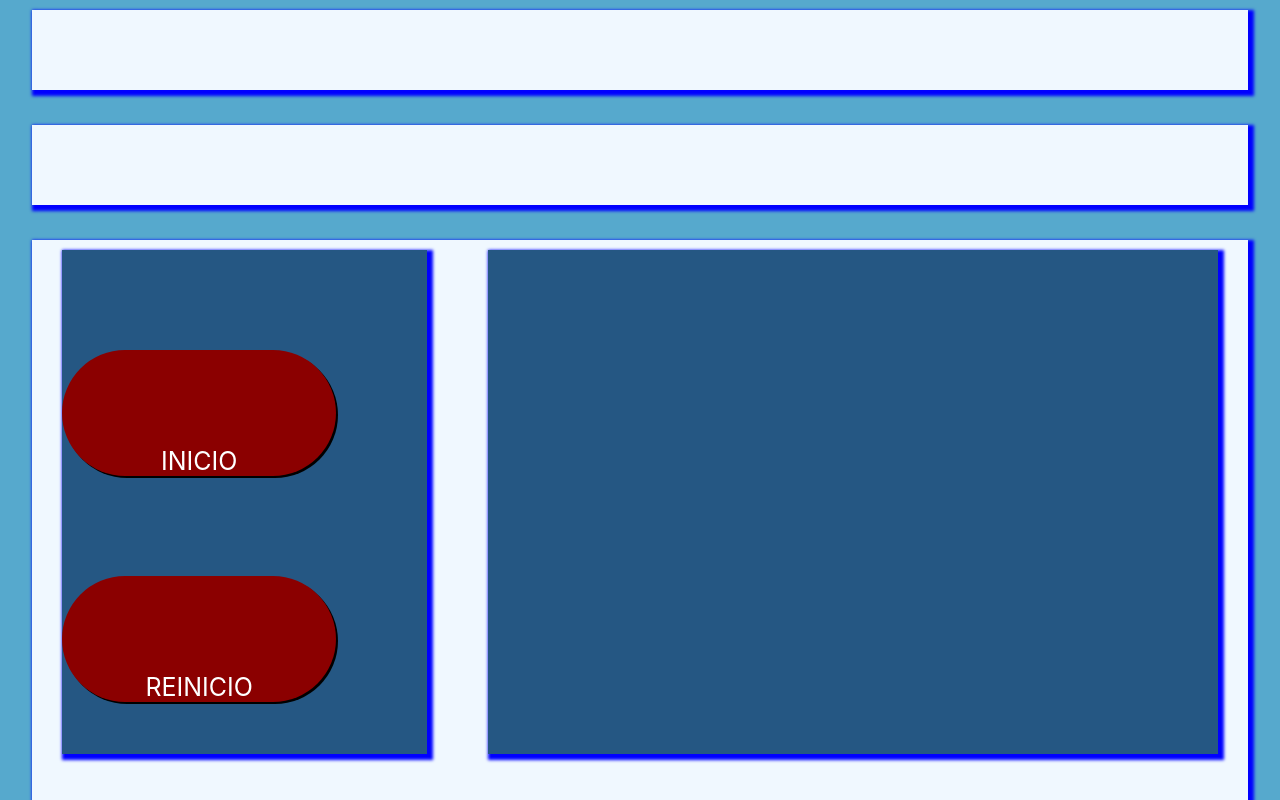
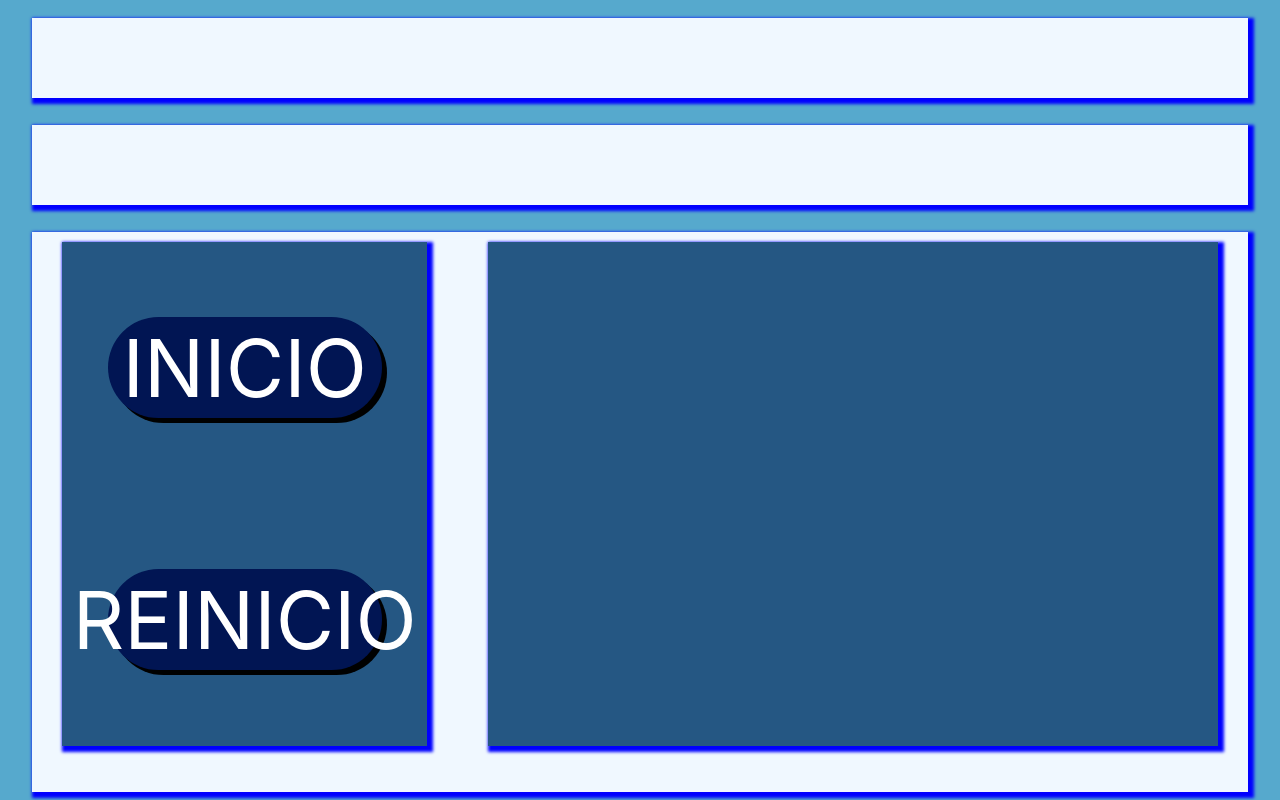
Before and after one commit to Proyecto-DAW-Segundo-Curso/hackaton-halloween, a React (Create React App) app: page / in a window 1280 px wide. Built offline with nearby package versions, Linux system fonts and the light colour scheme.

Commit message:
botones sin funcionalidades

```diff
--- a/src/App.css
+++ b/src/App.css
@@ -10,7 +10,7 @@
   display: flex;
   flex-direction: column;
   align-items: center;
-  justify-content: space-between;
+  justify-content: space-around;
 }
 
 .contenedor-pregunta{
@@ -46,6 +46,10 @@
   background-color: rgb(37, 87, 131);
   margin-top: 10px;
   box-shadow: 3px 3px 3px 3px blue;
+  display: flex;
+  justify-content: space-around;
+  align-items: center;
+  flex-direction: column;
 }
 
 .contenedor-animacion{
--- a/src/components/Boton.jsx
+++ b/src/components/Boton.jsx
@@ -2,15 +2,14 @@
 import '../styles/Boton.css';
 
 function Boton(props) {
-
 	const esInicio = (valor) => {
-		return valor !== 0;
+		return valor !== true;
 	}
 
 	return (
 		<div
 			className='cajaBoton'
-			onClick={() => {}}
+			onClick={(valor) => {}}
 		>
 			{props.children}
 		</div>
--- a/src/styles/Boton.css
+++ b/src/styles/Boton.css
@@ -1,23 +1,26 @@
 .cajaBoton{
-    box-shadow: 2px 2px rgb(0, 0, 0);
+    box-shadow: 5px 5px rgb(0, 0, 0);
     width: 75%;
-    height: 25%;
-    margin-top: 100px;
+    height: 20%;
     border-radius: 200px;
-    background-color: #8B0000;
+    background-color: #011553;
     color: rgb(255, 255, 255);
     cursor: pointer;
-    text-align: center;
-    text-justify: center;
-    font-size: 25px;
+    align-items: center;
+    justify-content: center;
+    font-size: 5rem;
+    user-select: none;
+    font: bold;
 
     display: flex;
     flex-direction: column;
     align-items: center;
-    justify-content: end;
+    justify-content: center;
+
+
 }
 
-.cajaBoton :hover{
+.cajaBoton:hover{
     box-shadow: none;
-    background-color: rgb(9, 9, 9);
+    background-color: #152a69;
 }
```
